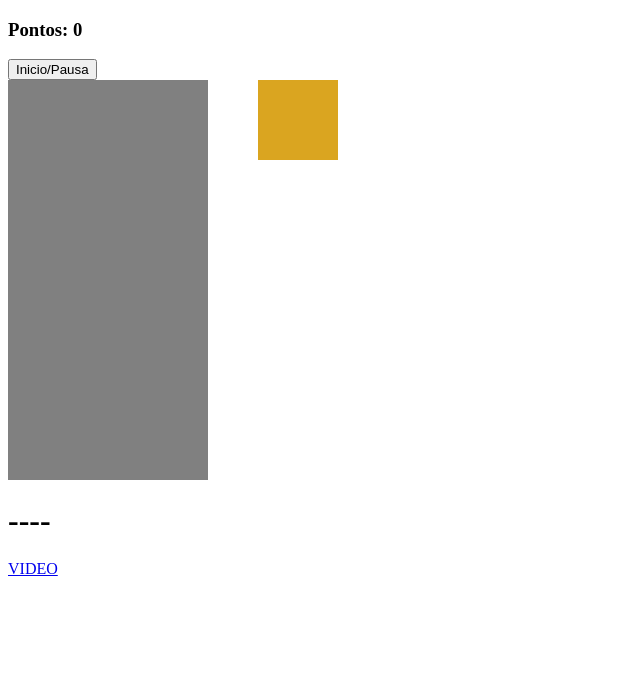
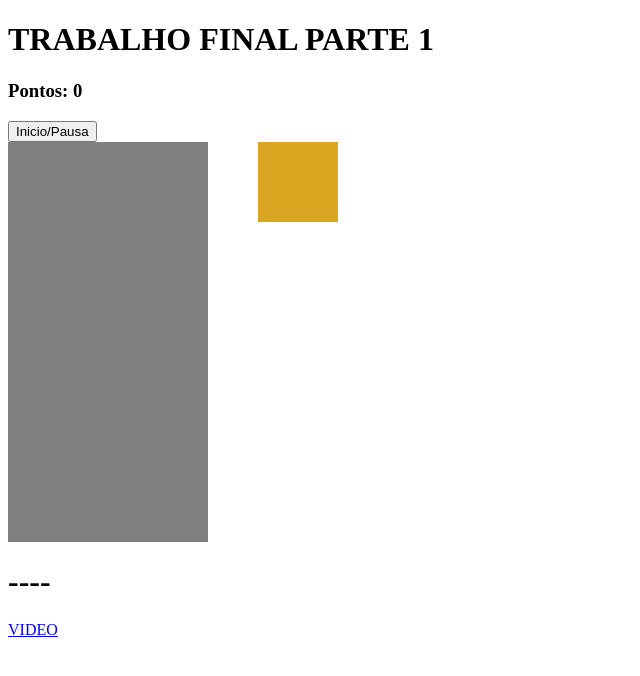
Before and after one commit to dyegofduarte/Jogo_Tetris, a plain HTML site: page index.html in a window 1280 px wide. Shown: the whole page, without its empty margins (0-640 px from the left). Drawn offline with Linux system fonts and the light colour scheme.

Commit message:
Titulo no index

```diff
--- a/index.html
+++ b/index.html
@@ -7,6 +7,7 @@
     <title>Projeto CPWII - Tetris</title>
 </head>
     <body>
+        <h1> TRABALHO FINAL PARTE 1 </h1>
         <h3>Pontos: <span id="pontos">0</span></h3>
         <button id="botao_inicio">Inicio/Pausa</button>
         <div class="container">
```
